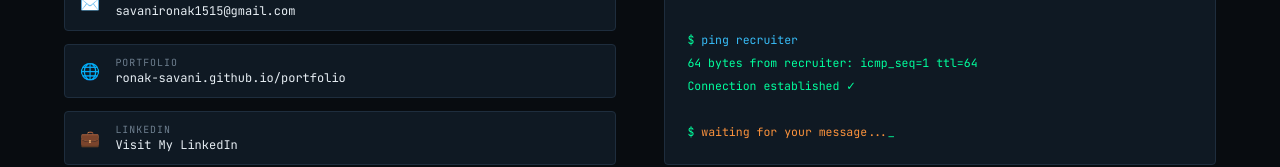
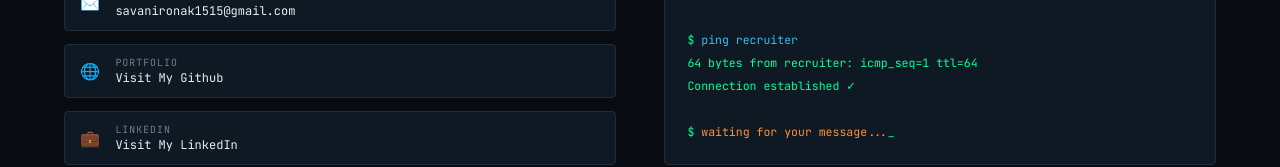
Before and after one commit to ronak-savani/portfolio, a plain HTML site: page index.html in a window 1280 px wide. Shown: the part 4281-4448 px from the top of the page. Drawn offline with Linux system fonts and the light colour scheme.

Commit message:
update code

```diff
--- a/index.html
+++ b/index.html
@@ -1546,11 +1546,11 @@
                             <div class="contact-link-val">savanironak1515@gmail.com</div>
                         </div>
                     </a>
-                    <a href="https://ronak-savani.github.io/portfolio" target="_blank" class="contact-link">
+                    <a href="https://github.com/ronak-savani/" target="_blank" class="contact-link">
                         <span class="contact-link-icon">🌐</span>
                         <div>
                             <div class="contact-link-label">Portfolio</div>
-                            <div class="contact-link-val">ronak-savani.github.io/portfolio</div>
+                            <div class="contact-link-val">Visit My Github</div>
                         </div>
                     </a>
                     <a href="https://linkedin.com/in/ronak-savani-305517210" target="_blank" class="contact-link">
```
